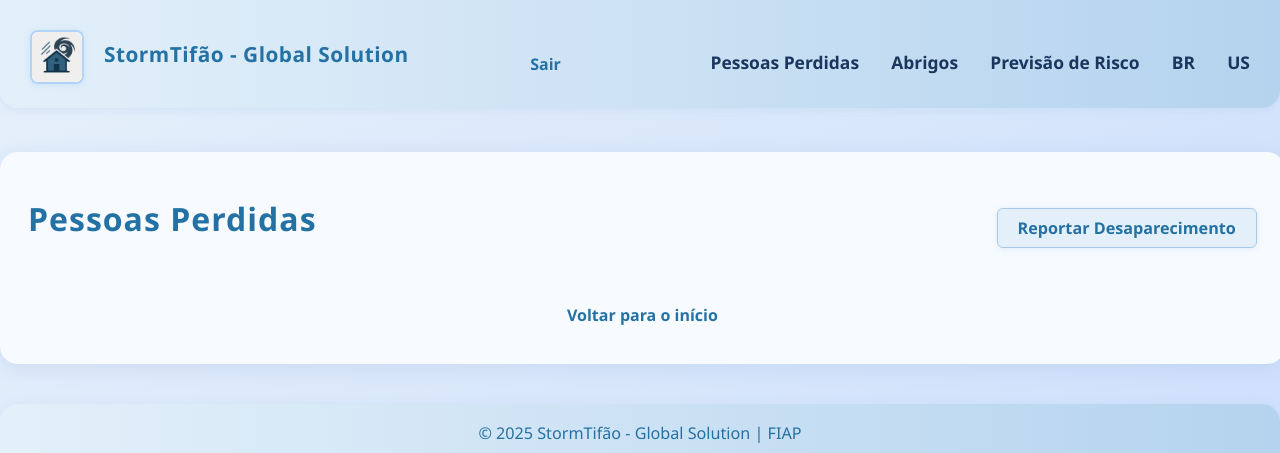
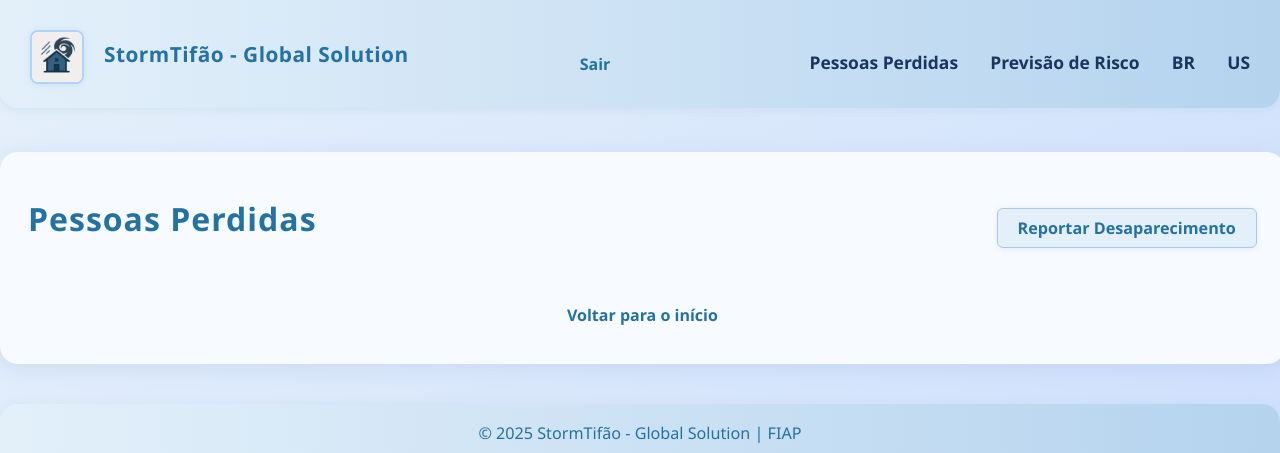
Before and after one commit to arthur-fenili/stormtifao-java, a Spring Boot app: page /pessoas-perdidas in a window 1280 px wide. Shown: the top 453 px of the page. Run offline with Spring Boot 4, Linux system fonts and the light colour scheme; the visitor is signed in with stand-in values (Sample User, id 1); data that the repository does not hold is empty; some of the project's set-up classes (security, data sources, template engines, error pages and the like) are left out, and stand-ins take their place.

Commit message:
Update header.html

```diff
--- a/src/main/resources/templates/fragments/header.html
+++ b/src/main/resources/templates/fragments/header.html
@@ -13,7 +13,6 @@
         </span>
         <nav class="header-nav">
             <a th:href="@{/pessoas-perdidas}">Pessoas Perdidas</a>
-            <a th:href="@{/shelters}">Abrigos</a>
             <a th:href="@{/dashboard/weather}">Previsão de Risco</a>
             <a th:href="@{${currentPath}(lang='pt_BR')}">BR</a>
             <a th:href="@{${currentPath}(lang='en_US')}">US</a>
```
